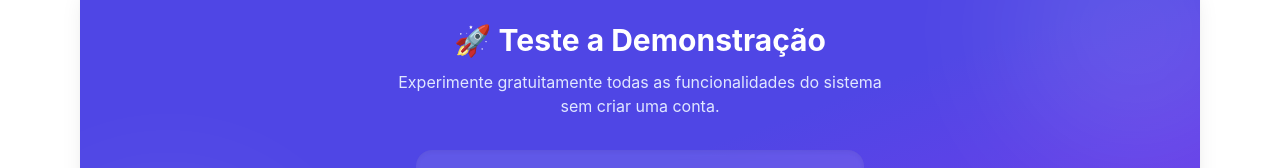
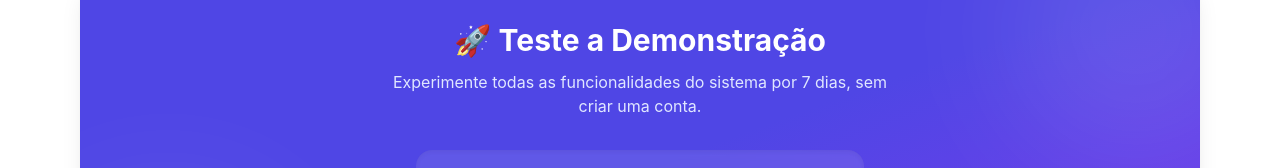
Before and after one commit to renanluigy-png/inventory-management-saas, a React (Vite) app in the folder frontend/: page / in a window 1280 px wide. Shown: the part 764-932 px from the top of the page. Built offline with nearby package versions, Linux system fonts and the light colour scheme.

Commit message:
copy(demo): highlight seven-day trial

```diff
--- a/frontend/src/pages/Landing/components/DemoSection.tsx
+++ b/frontend/src/pages/Landing/components/DemoSection.tsx
@@ -15,7 +15,7 @@ export function DemoSection() {
 
           <h2 className="text-2xl font-bold text-white sm:text-3xl">🚀 Teste a Demonstração</h2>
           <p className="mx-auto mt-3 max-w-lg text-indigo-100">
-            Experimente gratuitamente todas as funcionalidades do sistema sem criar uma conta.
+            Experimente todas as funcionalidades do sistema por 7 dias, sem criar uma conta.
           </p>
 
           <div className="mx-auto mt-8 grid max-w-md grid-cols-1 gap-5 rounded-2xl bg-white/10 p-6 shadow-inner backdrop-blur-sm sm:grid-cols-2 sm:gap-4">
```
